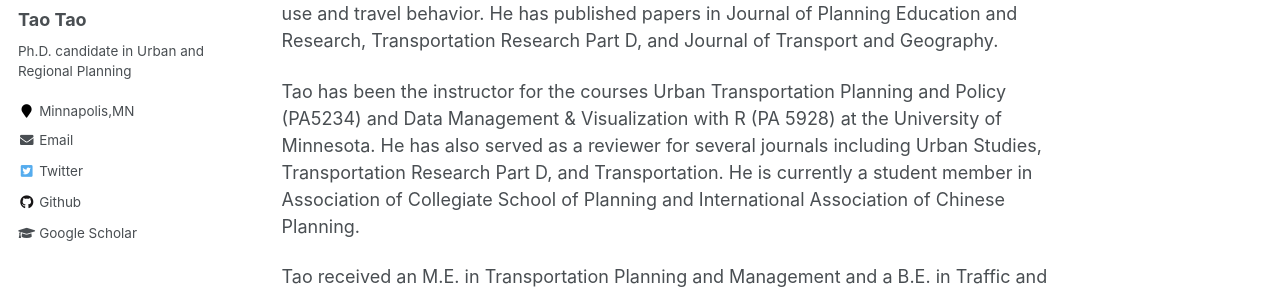
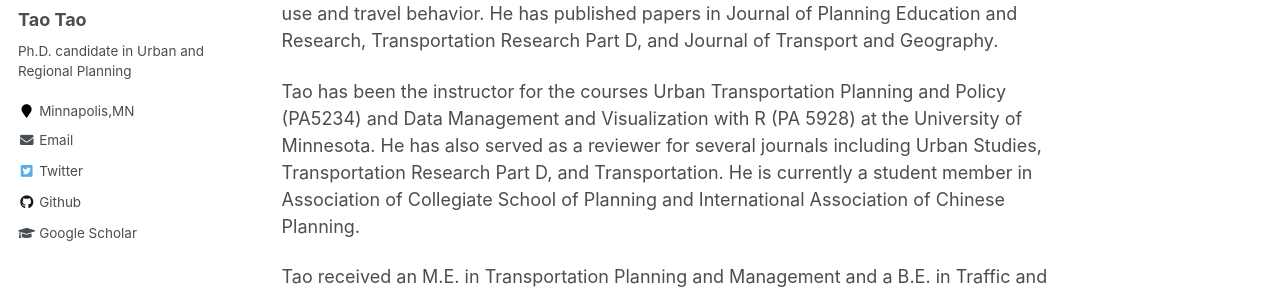
Before and after one commit to vtao1989/blog, a Jekyll site: the page built from _pages/about.md, in a window 1280 px wide and 1400 px high. Shown: the part 295-589 px from the top of the window. Built offline with Jekyll 4.4.1, drawn with Linux system fonts in a browser that asks for light colours; some of the changed text lies outside the part shown.

Commit message:
Update about.md

```diff
--- a/_pages/about.md
+++ b/_pages/about.md
@@ -10,7 +10,7 @@ redirect_from:
 
 Tao Tao is a Ph.D. candidate in Urban and Regional Planning in the Humphrey School of Public Affairs at the University of Minnesota.  His current research involves in the nonlinear interaction between built environment and travel behavior, pedestrian and bicycle safety, and the impact of transit on travel demand.  He applies novel research methods, such as machine learning, in his work to explore the potential non-linear relationship between land use and travel behavior.  He has published papers in Journal of Planning Education and Research, Transportation Research Part D, and Journal of Transport and Geography.
 
-Tao has been the instructor for the courses Urban Transportation Planning and Policy (PA5234) and Data Management & Visualization with R (PA 5928) at the University of Minnesota.  He has also served as a reviewer for several journals including Urban Studies, Transportation Research Part D, and Transportation.  He is currently a student member in Association of Collegiate School of Planning and International Association of Chinese Planning.
+Tao has been the instructor for the courses Urban Transportation Planning and Policy (PA5234) and Data Management and Visualization with R (PA 5928) at the University of Minnesota.  He has also served as a reviewer for several journals including Urban Studies, Transportation Research Part D, and Transportation.  He is currently a student member in Association of Collegiate School of Planning and International Association of Chinese Planning.
 
 Tao received an M.E. in Transportation Planning and Management and a B.E. in Traffic and Transportation from Southeast University in Nanjing, China. After graduation, Tao looks forward to a position in academia where he can continue his research and teaching.
 
```
Also changed, not shown: other parts of _pages/about.md (+1 -1 lines).
